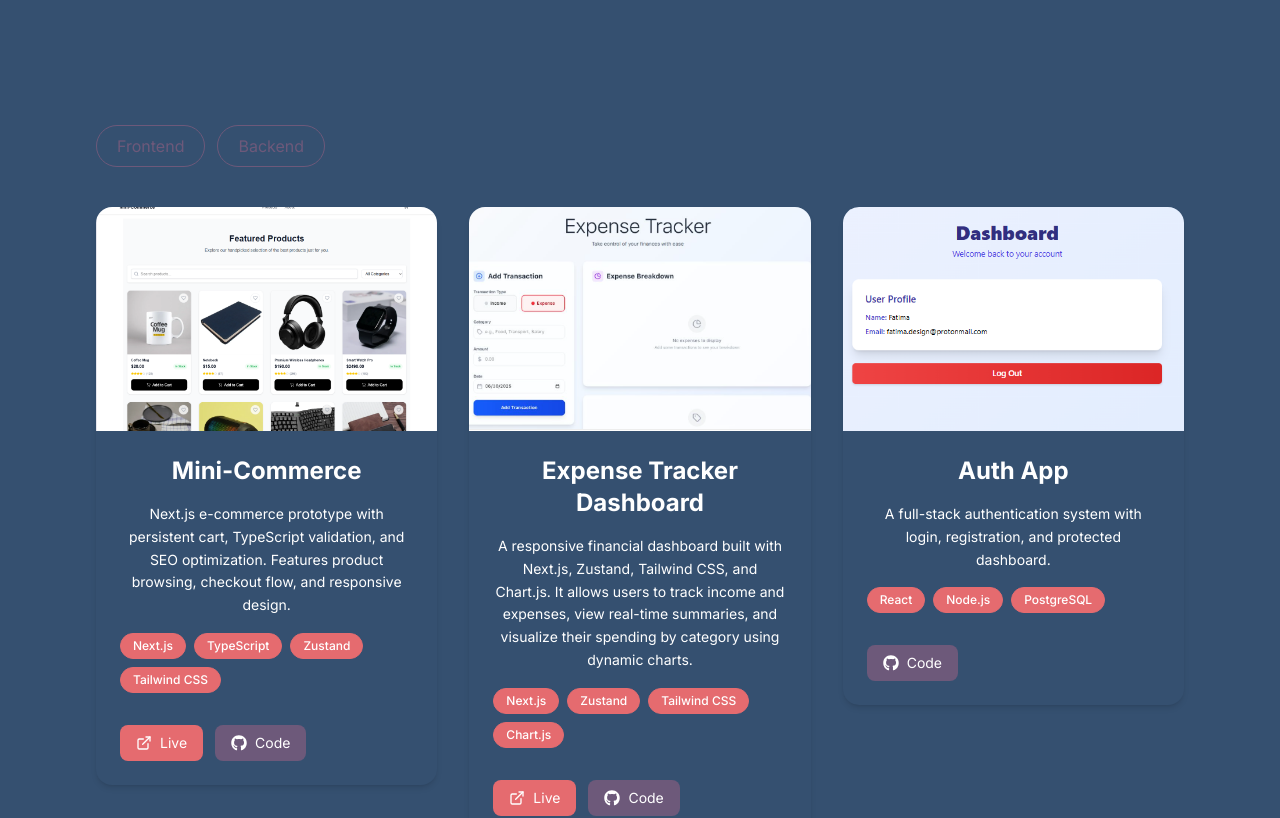
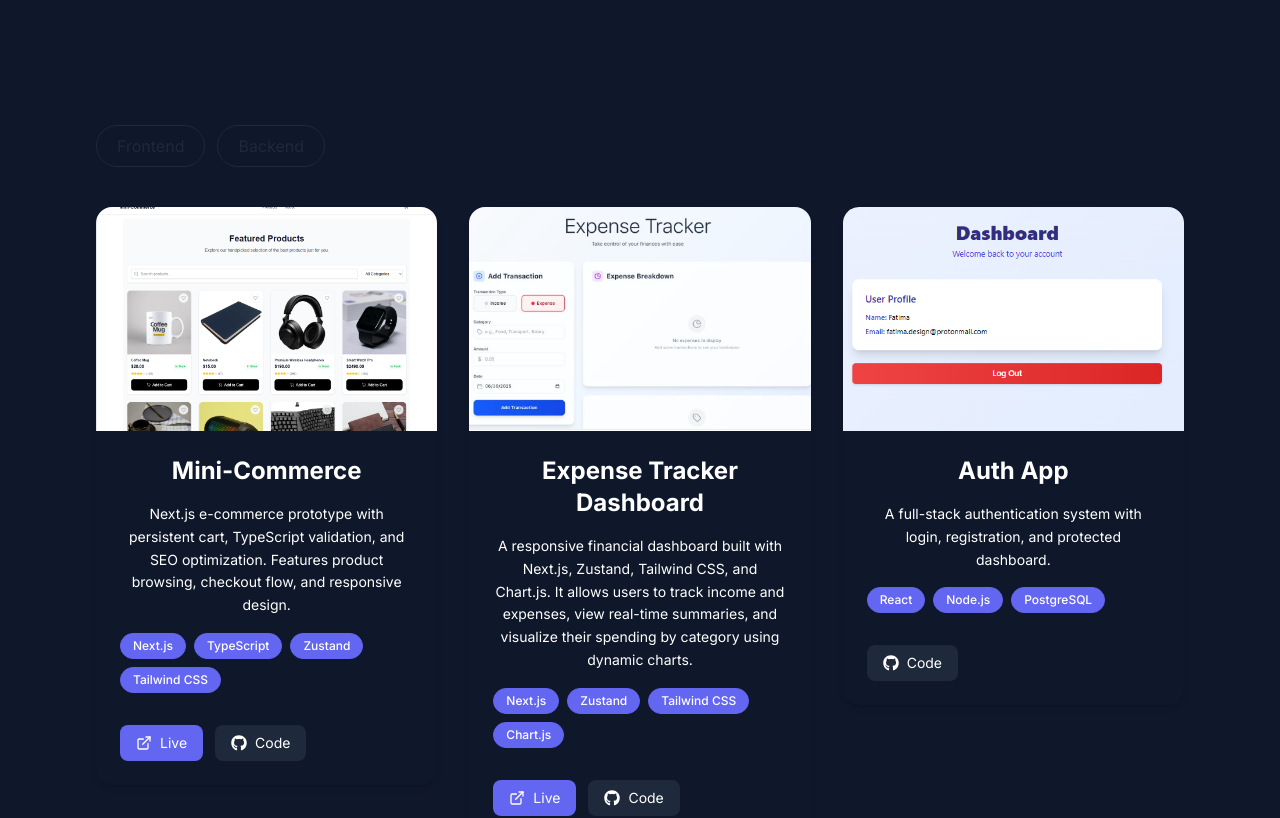
Before and after one commit to A-n-u-O/Anu-s-Portfolio, a Next.js app: page / in a window 1280 px wide. Shown: the part 2180-2998 px from the top of the page. Built offline with nearby package versions, Linux system fonts and the light colour scheme.

Commit message:
changes made to color themes

```diff
--- a/src/app/globals.css
+++ b/src/app/globals.css
@@ -1,13 +1,12 @@
 @import "tailwindcss";
 
 :root {
-  --background: #355070;
-  --foreground: #EAAC8B;
-  --primary: #355070;
-  --secondary: #6D597A;
-  --accent: #E56B6F;
-  --accentSoft: #B56576;
-  --highlight: #EAAC8B;
+  --background: #0F172A;
+  --foreground: #F8FAFC;
+  --primary: #0F172A;
+  --secondary: #1E293B;
+  --accent: #6366F1;
+  --accentSoft: #A5B4FC;
 }
 
 @theme inline {
@@ -17,20 +16,18 @@
   --color-secondary: var(--secondary);
   --color-accent: var(--accent);
   --color-accentSoft: var(--accentSoft);
-  --color-highlight: var(--highlight);
   --font-sans: var(--font-geist-sans);
   --font-mono: var(--font-geist-mono);
 }
 
 @media (prefers-color-scheme: light) {
   :root {
-    --background: #EAAC8B;
-    --foreground: #355070;
-    --primary: #355070;
-    --secondary: #6D597A;
-    --accent: #E56B6F;
-    --accentSoft: #B56576;
-    --highlight: #EAAC8B;
+    --background: #F8FAFC;
+    --foreground: #0F172A;
+    --primary: #0F172A;
+    --secondary: #1E293B;
+    --accent: #6366F1;
+    --accentSoft: #A5B4FC;
   }
 }
 
--- a/src/components/Contact.tsx
+++ b/src/components/Contact.tsx
@@ -52,11 +52,11 @@ export default function Contact() {
           transition={{ duration: 1, delay: 0.2 }}
           className="w-full md:w-2/3"
         >
-          <motion.h2 className="text-4xl md:text-5xl font-bold bg-gradient-to-r from-accent via-light to-muted bg-clip-text text-transparent mb-6">
+          <motion.h2 className="text-4xl md:text-5xl font-bold bg-gradient-to-r from-accent via-light to-accentSoft bg-clip-text text-transparent mb-6">
             Let&apos;s Talk ✨
           </motion.h2>
 
-          <p className="text-muted text-lg leading-relaxed mb-8 max-w-lg">
+          <p className="text-light text-lg leading-relaxed mb-8 max-w-lg">
             Whether it&apos;s feedback, a project idea, or just a quick “hey, I
             love what you built” — my inbox is always open. I&apos;d love to
             hear from you
@@ -106,7 +106,7 @@ export default function Contact() {
 
             <motion.button
               type="submit"
-              className="bg-accent hover:bg-muted transition px-6 py-3 rounded-lg text-light font-medium self-center md:self-start shadow-lg shadow-accent/20"
+              className="bg-accent hover:bg-accentSoft transition px-6 py-3 rounded-lg text-light font-medium self-center md:self-start shadow-lg shadow-accent/20"
               whileHover={{ scale: 1.05 }}
               whileTap={{ scale: 0.95 }}
             >
--- a/src/components/Hero.tsx
+++ b/src/components/Hero.tsx
@@ -67,11 +67,11 @@ export default function Hero() {
   }, []);
 
   return (
-    <section className="min-h-screen pt-7 flex items-center px-6 md:px-12 bg-gradient-to-br from-primary to-secondary text-white relative">
+    <section className="min-h-screen pt-7 flex items-center px-6 md:px-12 bg-gradient-to-br from-primary to-secondary text-light relative">
       {/* Soft background glow */}
       <div className="absolute inset-0 overflow-hidden pointer-events-none">
         <div className="absolute top-1/4 left-1/4 w-96 h-96 bg-accent/20 rounded-full blur-3xl"></div>
-        <div className="absolute bottom-1/4 right-1/4 w-96 h-96 bg-highlight/20 rounded-full blur-3xl"></div>
+        <div className="absolute bottom-1/4 right-1/4 w-96 h-96 bg-accentSoft/20 rounded-full blur-3xl"></div>
       </div>
 
       <div className="max-w-7xl mx-auto grid md:grid-cols-2 gap-12 items-center relative z-10">
@@ -82,13 +82,13 @@ export default function Hero() {
             className="text-5xl lg:text-7xl font-extrabold leading-tight tracking-tight"
           >
             Hi, I&apos;m <br />
-            <span className="text-transparent bg-clip-text bg-gradient-to-r from-accent to-highlight">
+            <span className="text-transparent bg-clip-text bg-gradient-to-r from-accent to-accentSoft">
               Anuoluwapo
             </span>
           </h1>
 
           {/* Animated typing roles */}
-          <div className="text-xl md:text-2xl font-semibold text-highlight">
+          <div className="text-xl md:text-2xl font-semibold text-accentSoft">
             <TypeAnimation
               sequence={[
                 "A Web Developer 🌐",
@@ -105,19 +105,19 @@ export default function Hero() {
               wrapper="span"
               speed={50}
               repeat={Infinity}
-              className="text-transparent bg-clip-text bg-gradient-to-r from-accent to-highlight"
+              className="text-transparent bg-clip-text bg-gradient-to-r from-accent to-accentSoft"
             />
           </div>
 
           <p
             ref={subTextRef}
-            className="text-lg md:text-xl text-highlight max-w-xl mx-auto md:mx-0"
+            className="text-lg md:text-xl text-accentSoft max-w-xl mx-auto md:mx-0"
           >
             I&apos;m passionate about building meaningful digital experiences
             that merge functionality, data, and design. With a strong focus on{" "}
             <span className="text-accent font-medium">Frontend Development</span>, growing
             experience in{" "}
-            <span className="text-highlight font-medium">Backend Systems</span>, and{" "}
+            <span className="text-accentSoft font-medium">Backend Systems</span>, and{" "}
             <span className="text-accentSoft font-medium">Machine Learning</span>. Shaping
             ideas into functional, elegant solutions.
           </p>
--- a/src/components/Navbar.tsx
+++ b/src/components/Navbar.tsx
@@ -11,17 +11,17 @@ export default function Navbar() {
       {/* Logo */}
       <Link
         href="/"
-        className="text-xl md:text-2xl font-bold bg-gradient-to-r from-accent to-highlight bg-clip-text text-transparent tracking-tight"
+        className="text-xl md:text-2xl font-bold bg-gradient-to-r from-accent to-accentSoft bg-clip-text text-transparent tracking-tight"
       >
         Anuoluwapo.
       </Link>
 
       {/* Desktop Navigation */}
-      <div className="hidden md:flex gap-8 bg-gradient-to-r from-accent to-highlight bg-clip-text text-transparent">
-        <Link href="#about" className="hover:text-highlight transition">About</Link>
-        <Link href="#projects" className="hover:text-highlight transition">Projects</Link>
-        <Link href="#contact" className="hover:text-highlight transition">Contact</Link>
-        <Link href="#events" className="hover:text-highlight transition">Events</Link>
+      <div className="hidden md:flex gap-8 bg-gradient-to-r from-accent to-accentSoft bg-clip-text text-transparent">
+        <Link href="#about" className="hover:text-accentSoft transition">About</Link>
+        <Link href="#projects" className="hover:text-accentSoft transition">Projects</Link>
+        <Link href="#contact" className="hover:text-accentSoft transition">Contact</Link>
+        <Link href="#events" className="hover:text-accentSoft transition">Events</Link>
 
       </div>
 
@@ -36,7 +36,7 @@ export default function Navbar() {
 
       {/* Mobile Menu */}
       {menuOpen && (
-        <div className="md:hidden absolute top-16 left-0 right-0 bg-primary/95 backdrop-blur py-6 px-6 flex flex-col gap-4 border-b border-secondary/50 text-muted">
+        <div className="md:hidden absolute top-16 left-0 right-0 bg-primary/95 backdrop-blur py-6 px-6 flex flex-col gap-4 border-b border-secondary/50 text-light">
           <Link
             href="#about"
             className="hover:text-light transition"
--- a/tailwind.config.ts
+++ b/tailwind.config.ts
@@ -9,11 +9,11 @@ const config: Config = {
   theme: {
     extend: {
       colors: {
-        primary: '#355070',
-        secondary: '#6D597A',
-        accent: '#E56B6F',
-        accentSoft: '#B56576',
-        highlight: '#EAAC8B',
+        primary: '#0F172A',
+        secondary: '#1E293B',
+        accent: '#6366F1',
+        accentSoft: '#A5B4FC',
+        light: '#F8FAFC',
       },
     },
   },
```
Also changed, not shown: src/components/About.tsx (+9 -9 lines).
